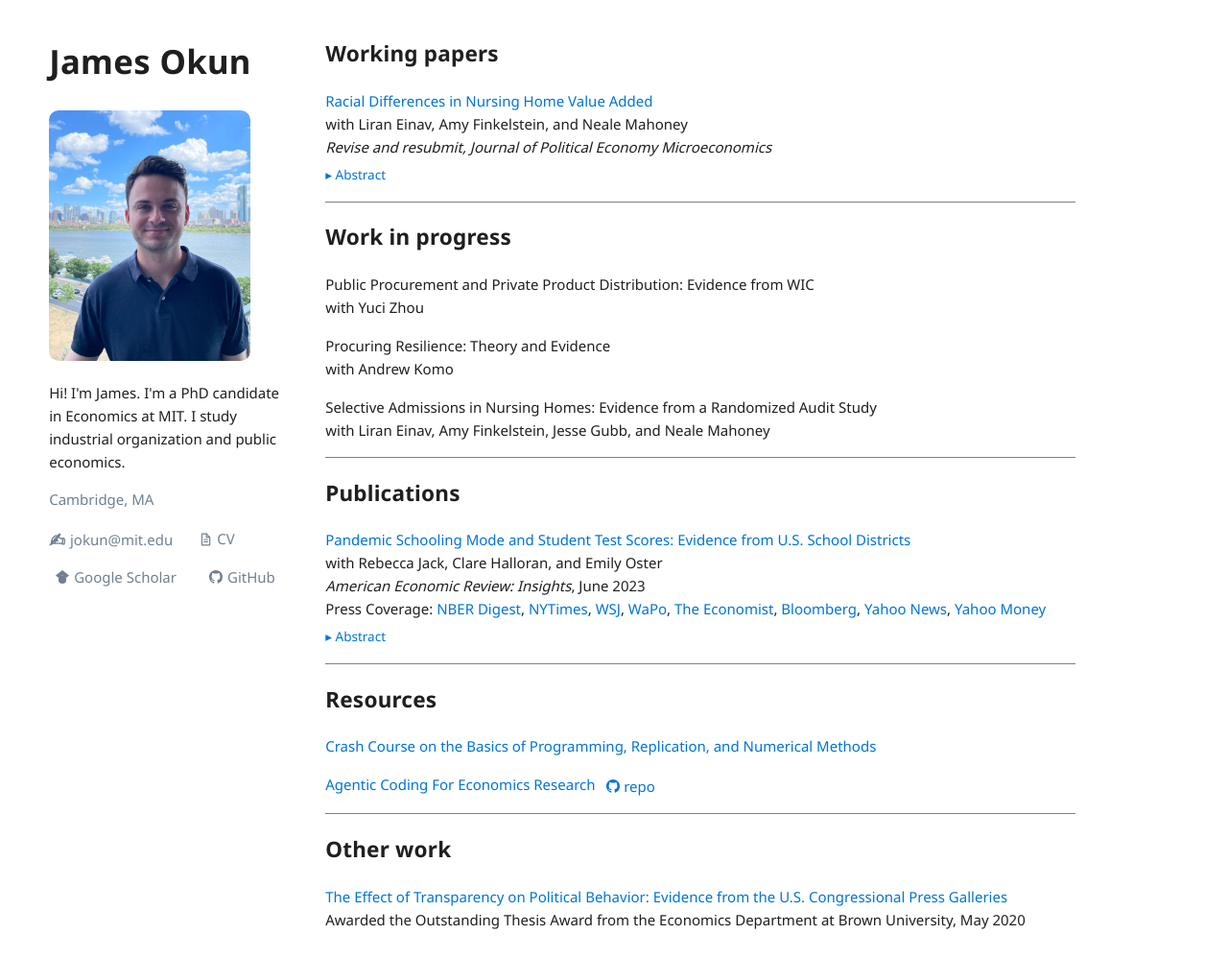
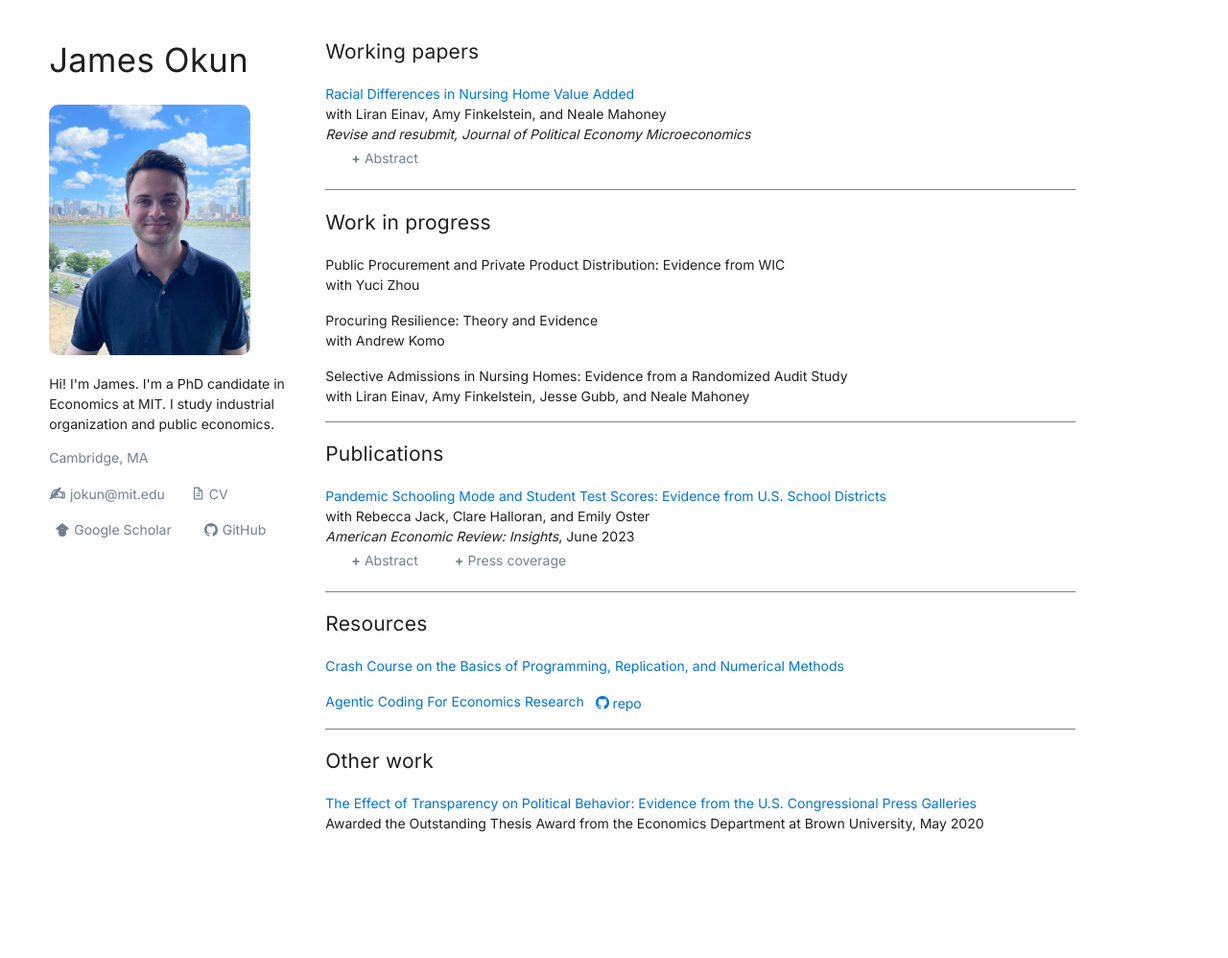
Before and after one commit to jamesokun/jamesokun.github.io, a Jekyll site: the page built from index.html, in a window 1280 px wide and 998 px high. Shown: the whole window at 96% size. Built offline with Jekyll 4.4.1, drawn with Linux system fonts in a browser that asks for light colours; the list of posts is cut into pages by our own code.

Commit message:
Inter font, abstract and press coverage toggles

```diff
--- a/_layouts/default.html
+++ b/_layouts/default.html
@@ -16,9 +16,10 @@
     <meta name="description" content="{{ site.description | strip_newlines | escape }}">
     <link rel="preconnect" href="https://fonts.googleapis.com">
     <link rel="preconnect" href="https://fonts.gstatic.com" crossorigin>
-    <link href="https://fonts.googleapis.com/css2?family=Noto+Sans:wght@400;700&display=swap" rel="stylesheet">
+    <link href="https://fonts.googleapis.com/css2?family=Inter:wght@300;400;500;700&display=swap" rel="stylesheet">
     <link rel="stylesheet" href="{{ '/assets/css/site.css' | relative_url }}">
     <script defer data-domain="jamesokun.github.io" src="https://plausible.io/js/script.js"></script>
+    <script defer src="{{ '/assets/js/expandable.js' | relative_url }}"></script>
   </head>
   <body>
     <div class="body">
--- a/assets/css/site.css
+++ b/assets/css/site.css
@@ -1,4 +1,4 @@
-@import url("https://fonts.googleapis.com/css2?family=Noto+Sans:wght@400;700&display=swap");
+@import url("https://fonts.googleapis.com/css2?family=Inter:wght@300;400;500;700&display=swap");
 
 *,
 *::before,
@@ -7,8 +7,8 @@
 }
 
 body {
-  font-family: "Noto Sans", "Helvetica Neue", Helvetica, Arial, sans-serif;
-  font: 15px/1.6 "Noto Sans", "Helvetica Neue", Helvetica, Arial, sans-serif;
+  font-family: "Inter", sans-serif;
+  font: 14px/1.5 "Inter", sans-serif;
   font-weight: 400;
   margin: 0;
   padding: 0;
@@ -19,8 +19,8 @@
 h1,
 h2,
 h3 {
-  font-family: "Noto Sans", "Helvetica Neue", Helvetica, Arial, sans-serif;
-  font-weight: 700;
+  font-family: "Inter", sans-serif;
+  font-weight: 400;
 }
 
 .body {
@@ -37,7 +37,7 @@
 }
 
 h2 {
-  font-weight: 700;
+  font-weight: 400;
   letter-spacing: 0.01em;
 }
 
@@ -110,39 +110,45 @@
   border-radius: 8px;
 }
 
-details.abstract {
-  margin-top: 0.25rem;
+.paper-links {
+  margin: 0;
 }
 
-details.abstract summary {
+.toggle-icon {
   display: inline-block;
-  cursor: pointer;
-  color: #0074d9;
-  font-size: 0.9em;
-  list-style: none;
+  width: 0.7em;
+  text-align: center;
+  font-weight: bold;
+  font-size: 14px;
+  vertical-align: middle;
+  position: relative;
+  top: -1.5px;
 }
 
-details.abstract summary::-webkit-details-marker {
+.expandable-hide {
   display: none;
 }
 
-details.abstract summary::before {
-  content: "\25B8\00a0";
+.expandable-show {
+  display: block;
 }
 
-details.abstract[open] summary::before {
-  content: "\25BE\00a0";
+.abstract-content {
+  color: black;
+  margin-top: 0;
+  padding: 2px;
+  margin-left: 20px;
+  line-height: 140%;
 }
 
-details.abstract summary:hover {
-  text-decoration: underline;
+.press-coverage-list {
+  margin: 0 0 0 20px;
+  padding: 2px 0 2px 20px;
+  line-height: 1.6;
 }
 
-details.abstract p {
-  margin: 0.4rem 0 0 0;
-  font-size: 0.9em;
-  line-height: 1.5;
-  color: #444;
+.press-coverage-list li {
+  padding-left: 0;
 }
 
 .graylinks {
--- /dev/null
+++ b/assets/js/expandable.js
@@ -0,0 +1,30 @@
+// Toggle "+ Abstract" / "+ Press coverage" panels. Only one panel per paper is open at a time.
+document.addEventListener("click", function (event) {
+  const trigger = event.target.closest("[data-expandable-target]");
+  if (!trigger) return;
+  event.preventDefault();
+
+  const content = document.getElementById(trigger.dataset.expandableTarget);
+  if (!content) return;
+  const isOpening = content.classList.contains("expandable-hide");
+
+  if (isOpening) {
+    const group = content.dataset.expandableGroup;
+    document.querySelectorAll(".expandable-show[data-expandable-group]").forEach(function (el) {
+      if (el !== content && el.dataset.expandableGroup === group) {
+        const t = document.querySelector('[data-expandable-target="' + el.id + '"]');
+        setState(el, t, false);
+      }
+    });
+  }
+  setState(content, trigger, isOpening);
+});
+
+function setState(content, trigger, isOpen) {
+  content.classList.toggle("expandable-hide", !isOpen);
+  content.classList.toggle("expandable-show", isOpen);
+  if (!trigger) return;
+  const icon = trigger.querySelector(".toggle-icon");
+  if (icon) icon.textContent = isOpen ? "−" : "+";
+  trigger.setAttribute("aria-expanded", String(isOpen));
+}
--- a/index.html
+++ b/index.html
@@ -6,10 +6,10 @@
   <a href="/files/PAC_2.pdf">Racial Differences in Nursing Home Value Added</a><br>
   with Liran Einav, Amy Finkelstein, and Neale Mahoney<br>
   <em>Revise and resubmit, Journal of Political Economy Microeconomics</em>
-  <details class="abstract">
-    <summary>Abstract</summary>
-    <p>We use detailed data on the evolution of health for about 0.8 million Black and 5.4 million white nursing home patients covered by Medicare between 2011 and 2019 to estimate race-specific value-added measures for more than 8,000 nursing homes in the United States. We estimate that the average nursing home value-added experienced by Black patients is about 30% lower than that received by white patients. Most of this gap reflects differences in value-added experienced by similar Black and white patients within the same nursing home, rather than differences in value-added across the nursing homes they go to.</p>
-  </details>
+  <div class="paper-links">
+    <a href="#" class="graylinks" data-expandable-target="ab-nh-value-added" aria-expanded="false"><span class="toggle-icon">+</span> Abstract</a>
+  </div>
+  <p id="ab-nh-value-added" class="expandable-hide abstract-content" data-expandable-group="nh-value-added">We use detailed data on the evolution of health for about 0.8 million Black and 5.4 million white nursing home patients covered by Medicare between 2011 and 2019 to estimate race-specific value-added measures for more than 8,000 nursing homes in the United States. We estimate that the average nursing home value-added experienced by Black patients is about 30% lower than that received by white patients. Most of this gap reflects differences in value-added experienced by similar Black and white patients within the same nursing home, rather than differences in value-added across the nursing homes they go to.</p>
 </div>
 <hr style="border: 0; height: 1px; background-color: gray;">
 
@@ -32,20 +32,22 @@
 <div style="margin-bottom: 1rem;">
   <a href="https://www.aeaweb.org/articles?id=10.1257/aeri.20210748">Pandemic Schooling Mode and Student Test Scores: Evidence from U.S. School Districts</a><br>
   with Rebecca Jack, Clare Halloran, and Emily Oster<br>
-  <em>American Economic Review: Insights</em>, June 2023<br>
-  Press Coverage:
-  <a href="https://www.nber.org/digest-202201/remote-schooling-and-standardized-test-scores">NBER Digest</a>,
-  <a href="https://www.nytimes.com/2021/12/20/opinion/omicron-schools-do-not-close.html">NYTimes</a>,
-  <a href="https://www.wsj.com/articles/remote-learning-fails-the-test-nber-study-schools-11638463245">WSJ</a>,
-  <a href="https://www.washingtonpost.com/opinions/2021/12/07/solution-remote-learning-woes-is-not-more-remote-learning/">WaPo</a>,
-  <a href="https://www.economist.com/espressochart/2021-12-20">The Economist</a>,
-  <a href="https://www.bloomberg.com/opinion/articles/2021-12-07/shutting-down-schools-again-is-indefensible">Bloomberg</a>,
-  <a href="https://nz.news.yahoo.com/remote-learning-led-to-catastrophic-learning-loss-new-study-finds-143532040.html?guccounter=1&guce_referrer=aHR0cHM6Ly93d3cubmJlci5vcmcv&guce_referrer_sig=AQAAAF6tCQBBoDs5igdtmpMA_8Xyz1jXvjM0GvEEHqz6zrnNLt1k7ZI_2IDfGRlwtzkwWieNvYoghl2FRHAAQyAk42iwgn7IcLU-ytziDejZLehvwDdGohcUEnDLrQ93OFB0M61yeHHXkFGlNSdl4mzfkK9X2TkTNP9fUn_wMwjvU9PN">Yahoo News</a>,
-  <a href="https://money.yahoo.com/remote-learning-lower-test-scores-160555222.html">Yahoo Money</a>
-  <details class="abstract">
-    <summary>Abstract</summary>
-    <p>We estimate the impact of district-level schooling mode (in-person versus hybrid or virtual learning) in the 2020–2021 school year on students' pass rates on standardized tests in grades 3–8 across 11 states. Pass rates declined from 2019 to 2021: an average of 12.8 percentage points in math and 6.8 in English language arts (ELA). Focusing on within-state, within-commuting zone variation in schooling mode, we estimate that districts with full in-person learning had significantly smaller declines (13.4 pp in math, 8.3 in ELA). The value to in-person learning was larger for districts with larger populations of Black students.</p>
-  </details>
+  <em>American Economic Review: Insights</em>, June 2023
+  <div class="paper-links">
+    <a href="#" class="graylinks" data-expandable-target="ab-pandemic-schooling" aria-expanded="false"><span class="toggle-icon">+</span> Abstract</a>
+    <a href="#" class="graylinks" data-expandable-target="press-pandemic-schooling" aria-expanded="false"><span class="toggle-icon">+</span> Press coverage</a>
+  </div>
+  <ul id="press-pandemic-schooling" class="expandable-hide press-coverage-list" data-expandable-group="pandemic-schooling">
+    <li><a href="https://www.nber.org/digest-202201/remote-schooling-and-standardized-test-scores">NBER Digest</a></li>
+    <li><a href="https://www.nytimes.com/2021/12/20/opinion/omicron-schools-do-not-close.html">New York Times</a></li>
+    <li><a href="https://www.wsj.com/articles/remote-learning-fails-the-test-nber-study-schools-11638463245">Wall Street Journal</a></li>
+    <li><a href="https://www.washingtonpost.com/opinions/2021/12/07/solution-remote-learning-woes-is-not-more-remote-learning/">Washington Post</a></li>
+    <li><a href="https://www.economist.com/espressochart/2021-12-20">The Economist</a></li>
+    <li><a href="https://www.bloomberg.com/opinion/articles/2021-12-07/shutting-down-schools-again-is-indefensible">Bloomberg</a></li>
+    <li><a href="https://nz.news.yahoo.com/remote-learning-led-to-catastrophic-learning-loss-new-study-finds-143532040.html?guccounter=1&guce_referrer=aHR0cHM6Ly93d3cubmJlci5vcmcv&guce_referrer_sig=AQAAAF6tCQBBoDs5igdtmpMA_8Xyz1jXvjM0GvEEHqz6zrnNLt1k7ZI_2IDfGRlwtzkwWieNvYoghl2FRHAAQyAk42iwgn7IcLU-ytziDejZLehvwDdGohcUEnDLrQ93OFB0M61yeHHXkFGlNSdl4mzfkK9X2TkTNP9fUn_wMwjvU9PN">Yahoo News</a></li>
+    <li><a href="https://money.yahoo.com/remote-learning-lower-test-scores-160555222.html">Yahoo Money</a></li>
+  </ul>
+  <p id="ab-pandemic-schooling" class="expandable-hide abstract-content" data-expandable-group="pandemic-schooling">We estimate the impact of district-level schooling mode (in-person versus hybrid or virtual learning) in the 2020–2021 school year on students' pass rates on standardized tests in grades 3–8 across 11 states. Pass rates declined from 2019 to 2021: an average of 12.8 percentage points in math and 6.8 in English language arts (ELA). Focusing on within-state, within-commuting zone variation in schooling mode, we estimate that districts with full in-person learning had significantly smaller declines (13.4 pp in math, 8.3 in ELA). The value to in-person learning was larger for districts with larger populations of Black students.</p>
 </div>
 <hr style="border: 0; height: 1px; background-color: gray;">
 
```
